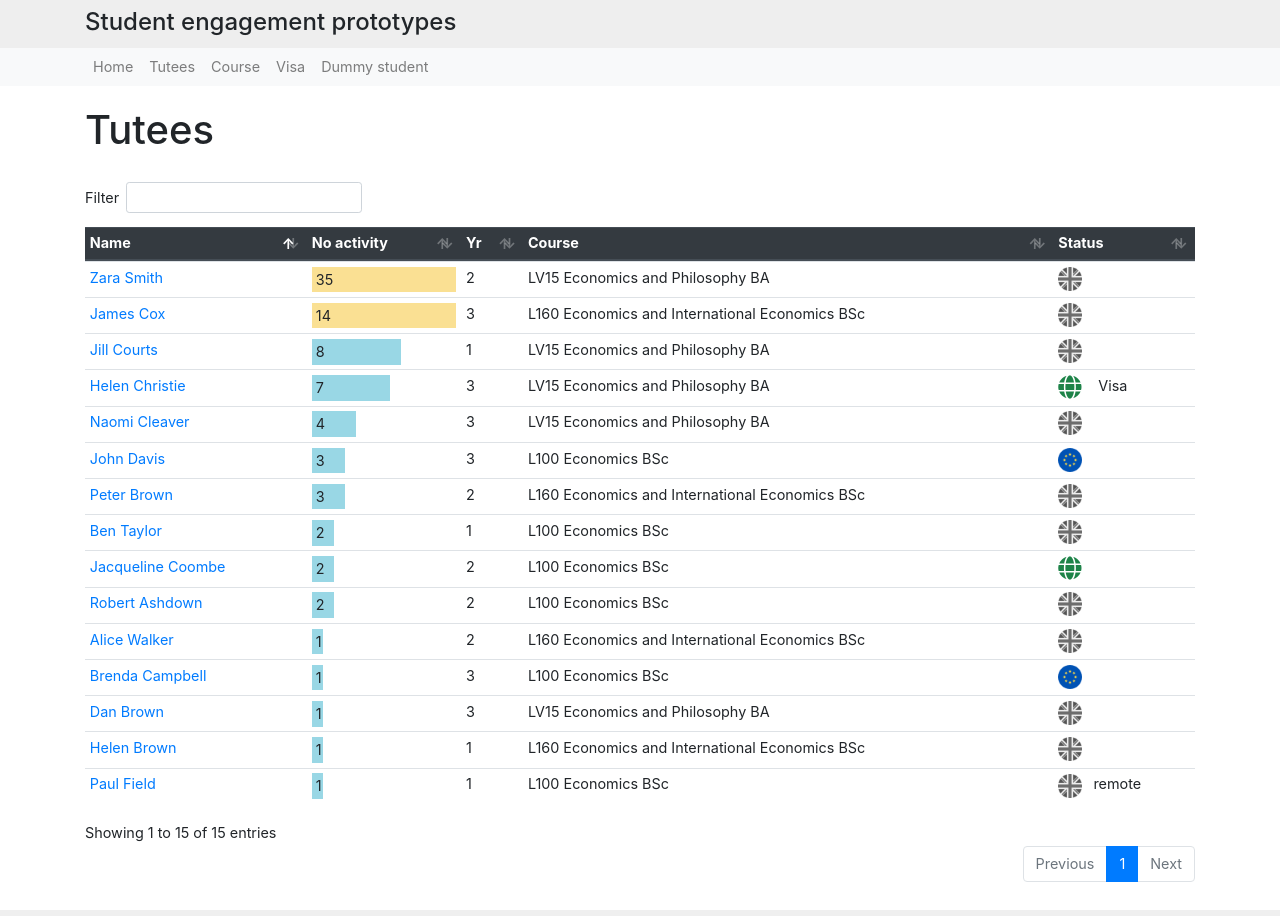
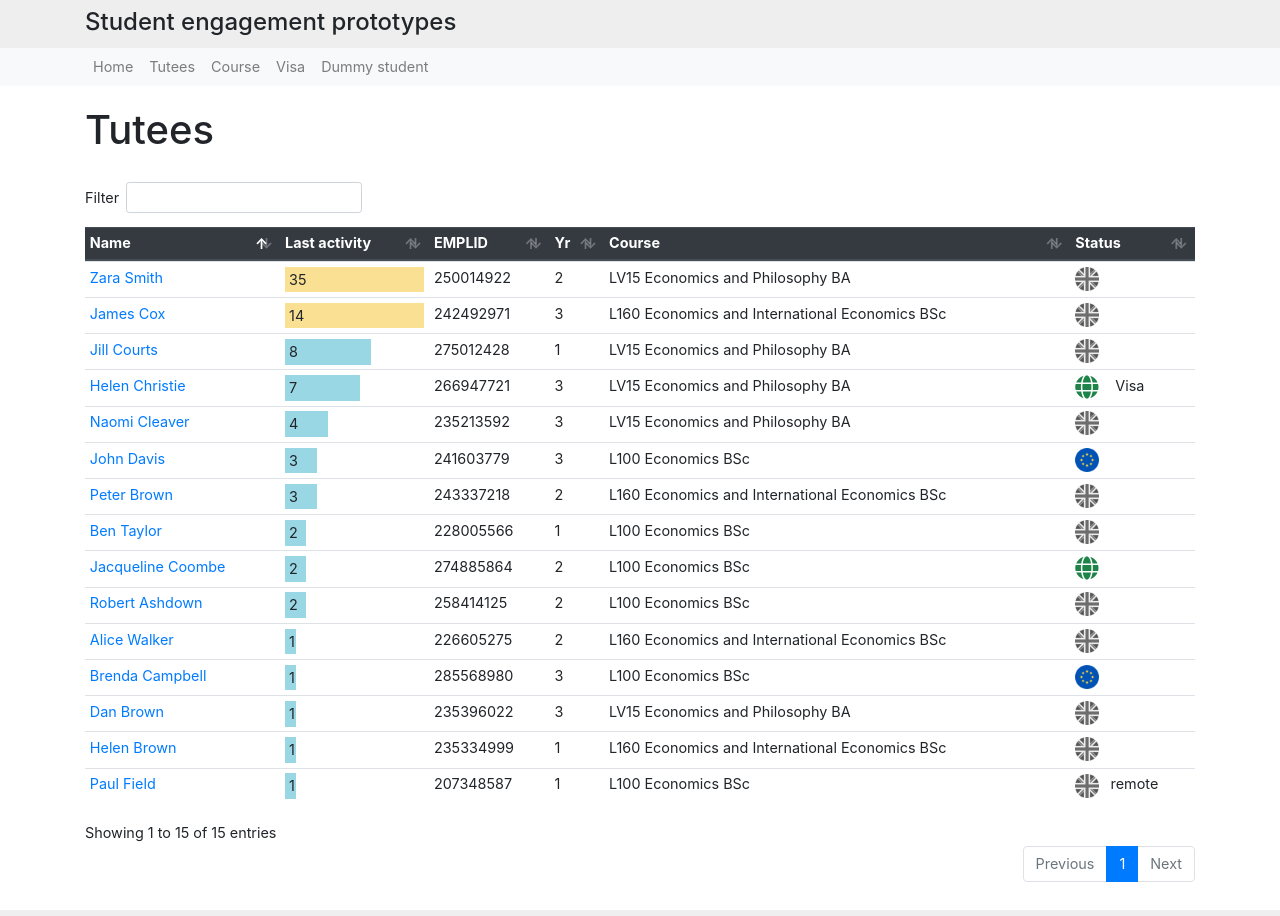
Before and after one commit to drmikeuk/engage, a Jekyll site: the page built from tutees3.md, in a window 1280 px wide. Built offline with Jekyll 4.4.1, drawn with Linux system fonts in a browser that asks for light colours.

Commit message:
add emplid to tutees

```diff
--- a/_data/dummyTutees.csv
+++ b/_data/dummyTutees.csv
@@ -1,16 +1,16 @@
-FirstName,LastName,DaysSinceLastActivity,Engagement,Year,Course,FeeStatus,Tier4,RemoteStudy, View
-Alice,Walker,1,128,2,L160 Economics and International Economics BSc,home,,,
-Ben,Taylor,2,55,1,L100 Economics BSc,home,,,
-Dan,Brown,1,144,3,LV15 Economics and Philosophy BA,home,,,
-Zara,Smith,35,0,2,LV15 Economics and Philosophy BA,home,,,
-Paul,Field,1,122,1,L100 Economics BSc,home,,remote,
-Robert,Ashdown,2,120,2,L100 Economics BSc,home,,,
-Peter,Brown,3,99,2,L160 Economics and International Economics BSc,home,,,
-Helen,Brown,1,130,1,L160 Economics and International Economics BSc,home,,,
-Brenda,Campbell,1,156,3,L100 Economics BSc,eu,,,
-John,Davis,3,144,3,L100 Economics BSc,eu,,,
-Helen,Christie,7,118,3,LV15 Economics and Philosophy BA,int,Visa,,
-Naomi,Cleaver,4,120,3,LV15 Economics and Philosophy BA,home,,,
-Jacqueline,Coombe,2,50,2,L100 Economics BSc,int,,,
-Jill,Courts,8,45,1,LV15 Economics and Philosophy BA,home,,,
-James,Cox,14,90,3,L160 Economics and International Economics BSc,home,,,
+FirstName,LastName,EMPLID,DaysSinceLastActivity,Engagement,Year,Course,FeeStatus,Tier4,RemoteStudy, View
+Alice,Walker,226605275,1,128,2,L160 Economics and International Economics BSc,home,,,
+Ben,Taylor,228005566,2,55,1,L100 Economics BSc,home,,,
+Dan,Brown,235396022,1,144,3,LV15 Economics and Philosophy BA,home,,,
+Zara,Smith,250014922,35,0,2,LV15 Economics and Philosophy BA,home,,,
+Paul,Field,207348587,1,122,1,L100 Economics BSc,home,,remote,
+Robert,Ashdown,258414125,2,120,2,L100 Economics BSc,home,,,
+Peter,Brown,243337218,3,99,2,L160 Economics and International Economics BSc,home,,,
+Helen,Brown,235334999,1,130,1,L160 Economics and International Economics BSc,home,,,
+Brenda,Campbell,285568980,1,156,3,L100 Economics BSc,eu,,,
+John,Davis,241603779,3,144,3,L100 Economics BSc,eu,,,
+Helen,Christie,266947721,7,118,3,LV15 Economics and Philosophy BA,int,Visa,,
+Naomi,Cleaver,235213592,4,120,3,LV15 Economics and Philosophy BA,home,,,
+Jacqueline,Coombe,274885864,2,50,2,L100 Economics BSc,int,,,
+Jill,Courts,275012428,8,45,1,LV15 Economics and Philosophy BA,home,,,
+James,Cox,242492971,14,90,3,L160 Economics and International Economics BSc,home,,,
--- a/tutees3.md
+++ b/tutees3.md
@@ -17,9 +17,10 @@ customjs:
     <thead class="thead-dark">
       <tr>
         <th scope="col">Name</th>
-        <th scope="col" >No activity</th>
+        <th scope="col" >Last activity</th>
         <!--<th style="width: 6em"> </th> -->
         <!--<th scope="col">Engage</th>-->
+        <th scope="col">EMPLID</th>
         <th scope="col">Yr</th>
         <th scope="col">Course</th>
         <th scope="col">Status</th>
@@ -40,6 +41,7 @@ customjs:
         {% endif %}
         </td>
         <!--<td>{{ student.Engagement }}</td>-->
+        <td>{{ student.EMPLID }}</td>
         <td>{{ student.Year }}</td>
         <td>{{ student.Course }}</td>
         <td>
```
